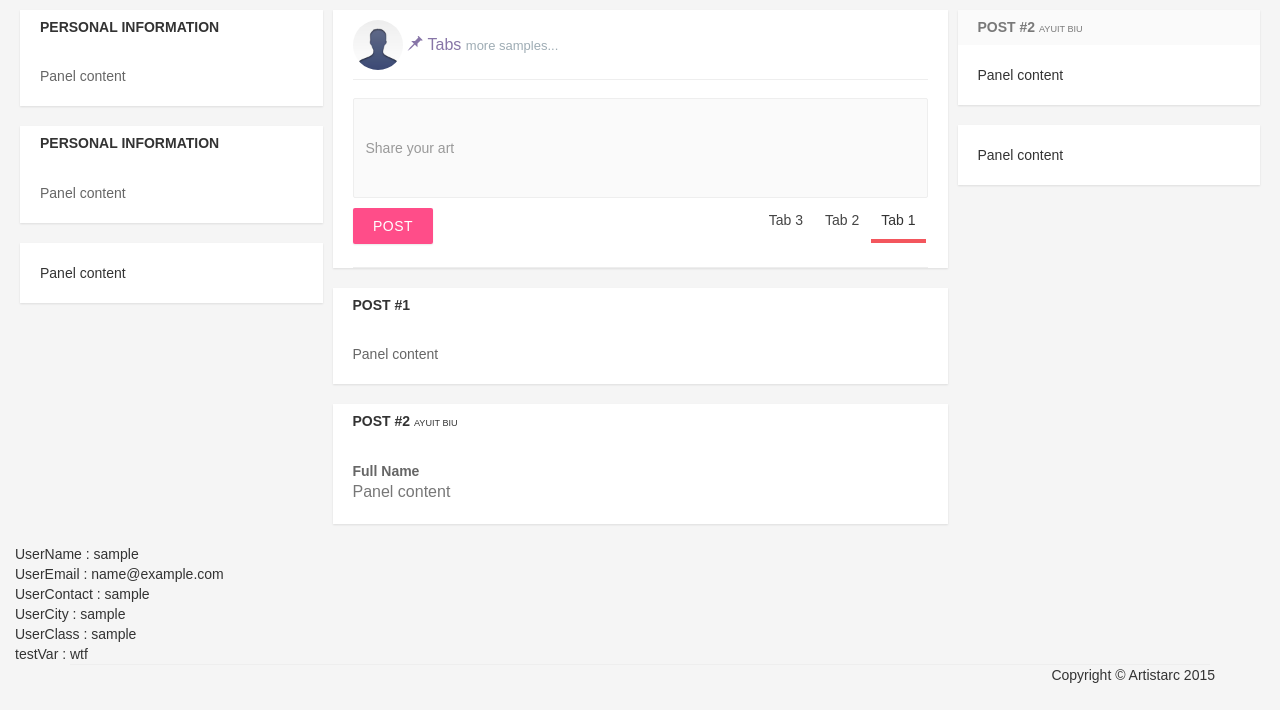
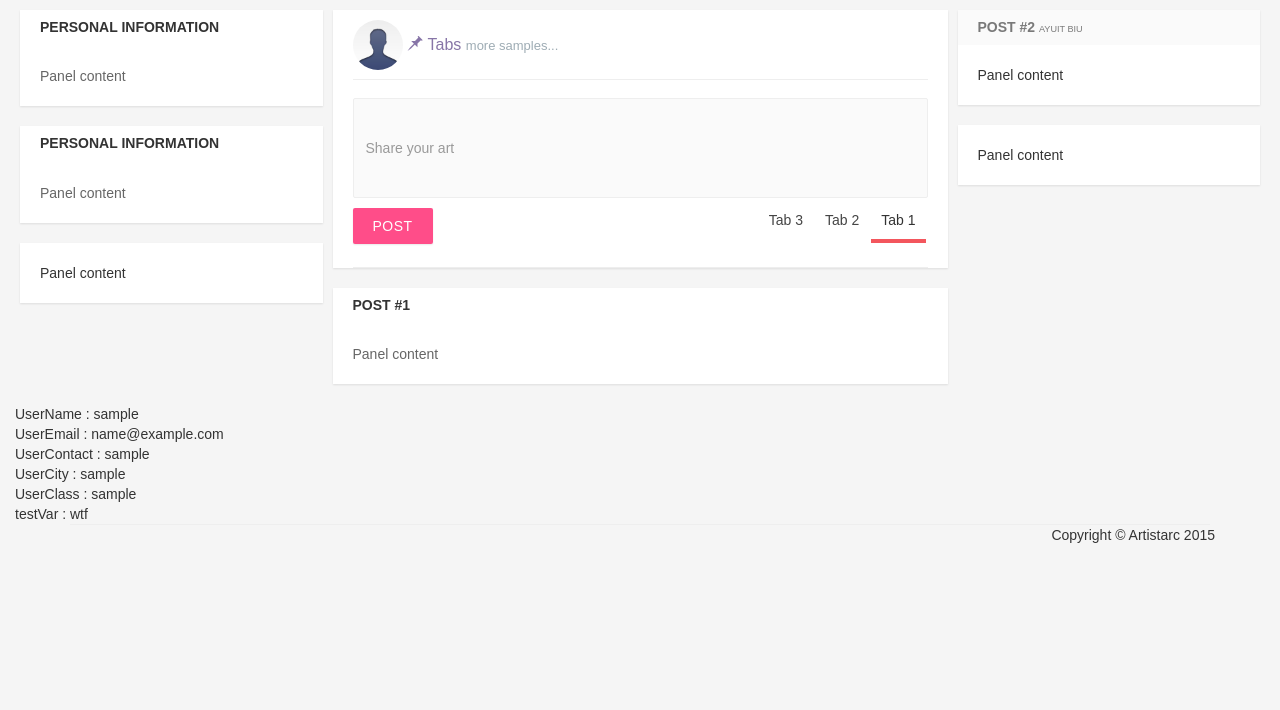
Before and after one commit to nuketor/artistarc-beta, a PHP site: page /home.php in a window 1280 px wide. Shown: the part 90-800 px from the top of the page. Run offline with PHP 8.4, Linux system fonts and the light colour scheme; the visitor is signed in with stand-in values (Sample User, id 1); data that the repository does not hold is empty.

Commit message:
adding post php function

```diff
--- a/container.php
+++ b/container.php
@@ -82,7 +82,7 @@
 					</div>
 					<div class="portlet-title" style="margin-bottom:0px">
 						<div class="caption ">
-							<button class="btn waves-effect waves-light form-group" id="post_submit" value="" type="submit">POST</button>
+							<button class="btn waves-light form-group" id="post_submit" value="" type="submit">POST</button>
 
 						</div>
 						<ul class="nav nav-tabs">
@@ -167,19 +167,8 @@
 				<!-- [ /. Modal - card-expanded ]-->
 			</div>
 
-			<div class="col-md-12">
-				<div class="panel panel-default panel-fill">
-					<div class="panel-heading">
-						<h3 class="panel-title">Post #2 <small>Ayuit Biu</small></h3>
-					</div>
-					<div class="about-info-p">
-					<div class="panel-body">
-						<strong>Full Name</strong>
-						<p class="text-muted">Panel content</p>
-					</div>
-					</div>
-				</div>
-			</div>
+<!-- 			<img id='loading' src='img/loading.gif'> -->
+			<div id="demoajax" cellspacing="0"></div>
 			<!-- [ /. cards ] -->
 		</div>
 		</div>
```
